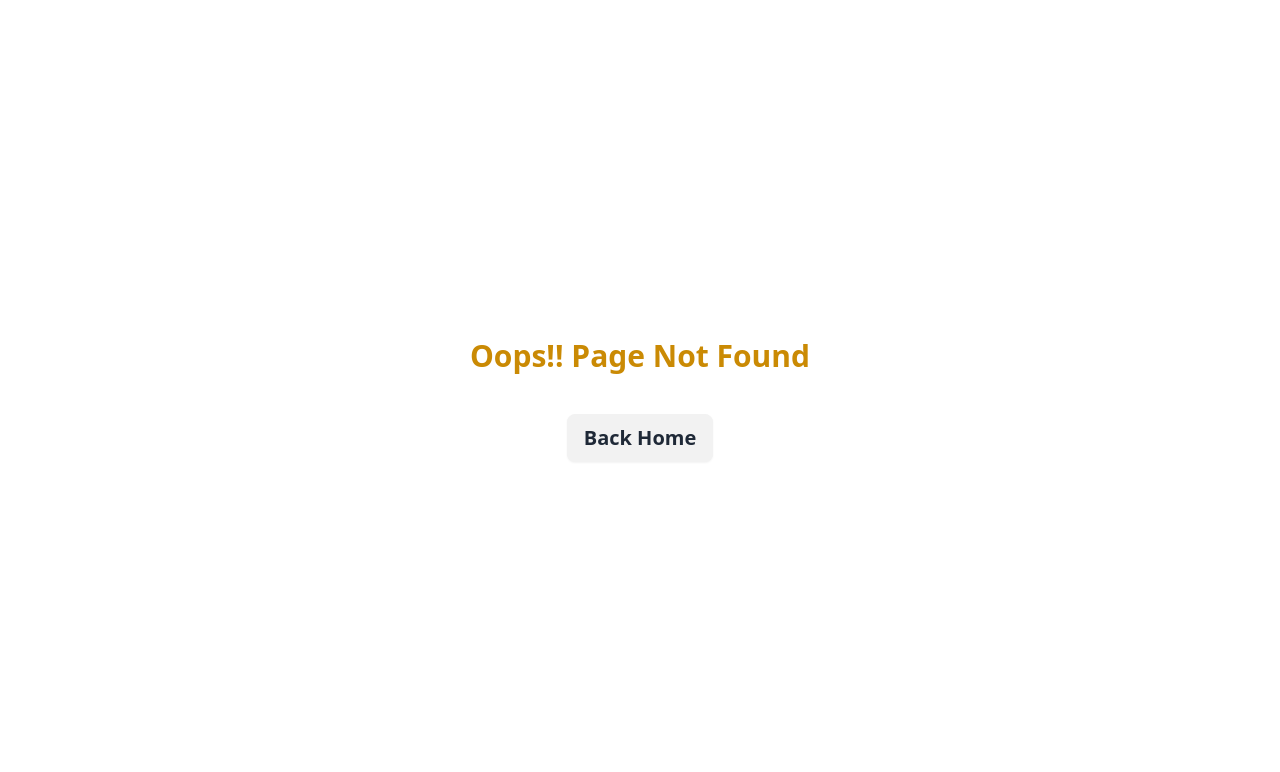
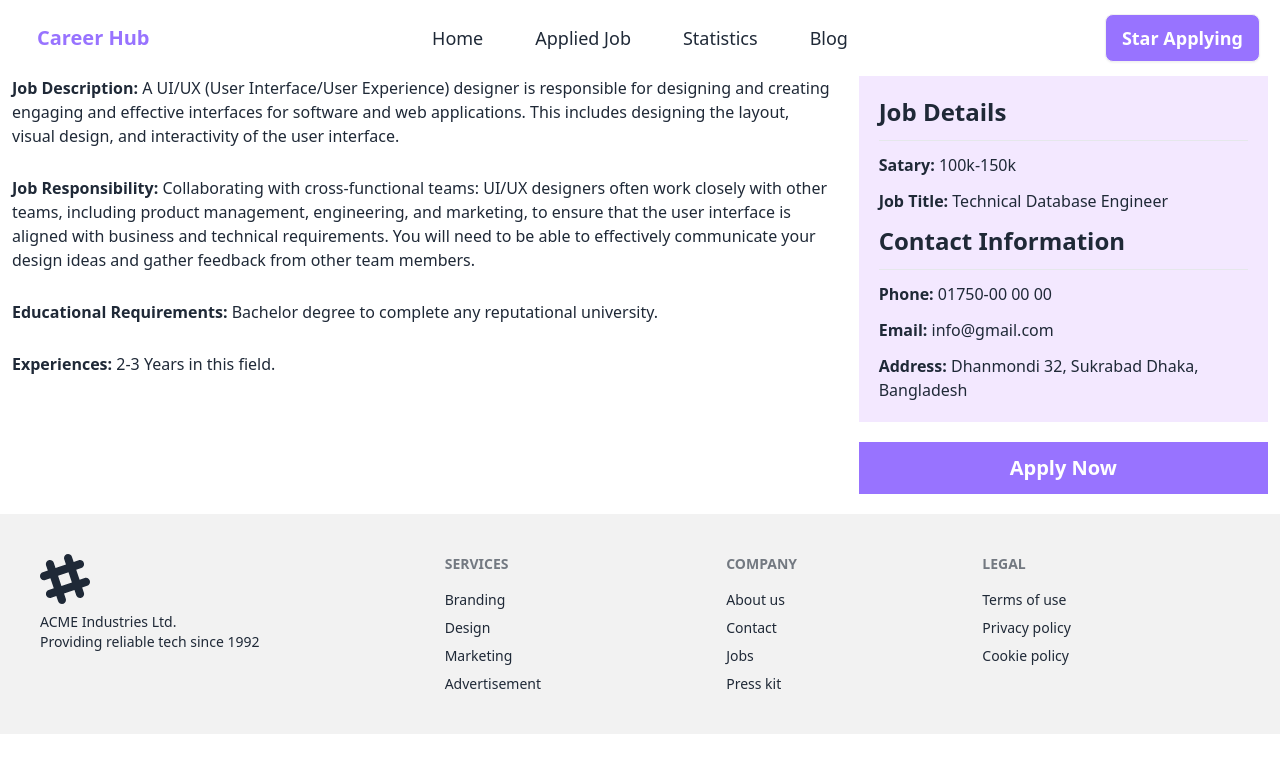
Before and after one commit to shahinexy/PH-Career-Hub-with-React-Router, a React (Vite) app: page /job/1 in a window 1280 px wide. Before the commit this address had no page. Shown: the top 772 px of the page. Built offline with nearby package versions, Linux system fonts and the light colour scheme.

Commit message:
job details data

```diff
--- a/src/components/FeaturedJobs/FeaturedJobs.jsx
+++ b/src/components/FeaturedJobs/FeaturedJobs.jsx
@@ -2,15 +2,15 @@ import { useEffect, useState } from "react";
 import JobDetails from "../JobDetais/JobDetails";
 
 const FeaturedJobs = () => {
-    const [data, setData] = useState([])
-    const [dataLength, setDataLength] = useState(4)
+  const [data, setData] = useState([]);
+  const [dataLength, setDataLength] = useState(4);
 
-    useEffect(()=>{
-        fetch('jobs.json')
-        .then(res => res.json())
-        .then(data => setData(data))
-    },[])
-console.log(data);
+  useEffect(() => {
+    fetch("jobs.json")
+      .then((res) => res.json())
+      .then((data) => setData(data));
+  }, []);
+
   return (
     <div className="my-10">
       <div className="text-center my-5">
@@ -21,12 +21,19 @@ console.log(data);
         </p>
       </div>
       <div className="grid md:grid-cols-2 grid-cols-1 gap-8">
-        {
-            data.slice(0, dataLength).map(job => <JobDetails key={job.id} job={job}></JobDetails>)
-        }
+        {data.slice(0, dataLength).map((job) => (
+          <JobDetails key={job.id} job={job}></JobDetails>
+        ))}
       </div>
-      <div className="text-center my-7">
-        <button onClick={() => setDataLength(data.length)} className="text-xl font-semibold text-white bg-primary px-7 py-4">See All Jobs</button>
+      <div
+        className={`text-center my-7 ${dataLength === data.length && "hidden"}`}
+      >
+        <button
+          onClick={() => setDataLength(data.length)}
+          className="text-xl font-semibold text-white bg-primary px-7 py-4"
+        >
+          See All Jobs
+        </button>
       </div>
     </div>
   );
--- /dev/null
+++ b/src/components/JobDetailsData/JobDetailsData.jsx
@@ -0,0 +1,38 @@
+import { useLoaderData, useParams } from "react-router-dom";
+
+
+const JobDetailsData = () => {
+    const jobData = useLoaderData();
+    const {jobId} = useParams();
+    const jobInt = parseInt(jobId)
+    const job = jobData.find(job => job.id === jobInt)
+    console.log(job);
+    return (
+        <div>
+            <div className="md:flex gap-7">
+                <div className="md:w-8/12">
+                    <p><span className="font-bold">Job Description:</span> {job.job_description}</p>
+                    <p className="my-7"><span className="font-bold">Job Responsibility:</span> {job.job_responsibility}</p>
+                    <p className="my-7"><span className="font-bold">Educational Requirements:</span> {job.educational_requirements}</p>
+                    <p className="my-7"><span className="font-bold">Experiences:</span> {job.experiences}</p>
+                </div>
+                <div className="md:w-4/12">
+                    <div className="bg-purple-100 p-5 w-full space-y-3">
+                        <h2 className="text-2xl font-semibold">Job Details</h2>
+                        <hr />
+                        <p><span className="font-semibold">Satary:</span> {job.salary}</p>
+                        <p><span className="font-semibold">Job Title:</span> {job.job_title}</p>
+                        <h2 className="text-2xl font-semibold">Contact Information</h2>
+                        <hr />
+                        <p><span className="font-semibold">Phone:</span> {job.contact_information.phone}</p>
+                        <p><span className="font-semibold">Email:</span> {job.contact_information.email}</p>
+                        <p><span className="font-semibold">Address:</span> {job.contact_information.address}</p>
+                    </div>
+                    <button className="w-full bg-primary py-3 my-5 text-xl font-semibold text-white">Apply Now</button>
+                </div>
+            </div>
+        </div>
+    );
+};
+
+export default JobDetailsData;
--- a/src/components/JobDetais/JobDetails.jsx
+++ b/src/components/JobDetais/JobDetails.jsx
@@ -1,7 +1,6 @@
+import { Link } from "react-router-dom";
 
-
-const JobDetails = ({job}) => {
-
+const JobDetails = ({ job }) => {
   return (
     <div>
       <div className="border-[1px] border-gray-400  shadow-lg p-5 space-y-5">
@@ -9,14 +8,22 @@ const JobDetails = ({job}) => {
         <h3 className="text-xl font-semibold">{job.job_title}</h3>
         <p>{job.company_name}</p>
         <div>
-                    <button className="btn border-[2px] border-primary">{job.remote_or_onsite}</button>
-                    <button className="btn ml-5 border-[2px] border-primary">{job.job_type}</button>
+          <button className="btn border-[2px] border-primary">
+            {job.remote_or_onsite}
+          </button>
+          <button className="btn ml-5 border-[2px] border-primary">
+            {job.job_type}
+          </button>
         </div>
         <div className="flex gap-5">
           <p>{job.location}</p>
           <p>Salary {job.salary}</p>
         </div>
-                <button className="text-xl font-semibold bg-primary px-5 py-2 text-white">View Details</button>
+        <Link to={`/job/${job.id}`}>
+        <button className="text-xl font-semibold bg-primary px-5 py-2 text-white">
+          View Details
+        </button>
+        </Link>
       </div>
     </div>
   );
--- a/src/components/Root/Root.jsx
+++ b/src/components/Root/Root.jsx
@@ -5,7 +5,7 @@ import Header from "../Header/Header";
 const Root = () => {
   return (
     <>
-      <div className="max-w-7xl mx-auto">
+      <div className="max-w-7xl mx-auto px-3">
         <Header></Header>
         <Outlet></Outlet>
       </div>
--- a/src/main.jsx
+++ b/src/main.jsx
@@ -9,6 +9,7 @@ import {
 import Root from './components/Root/Root.jsx';
 import Home from './components/Home/Home.jsx';
 import ErrorePage from './components/ErrorePage/ErrorePage.jsx';
+import JobDetailsData from './components/JobDetailsData/JobDetailsData.jsx';
 
 const router = createBrowserRouter([
   {
@@ -19,6 +20,11 @@ const router = createBrowserRouter([
       {
         path: '/',
         element: <Home></Home>
+      },
+      {
+        path: '/job/:jobId',
+        element: <JobDetailsData></JobDetailsData>,
+        loader: () => fetch('../jobs.json'),
       }
     ]
   },
```
Lines whose indentation alone changed are shown as unchanged.
